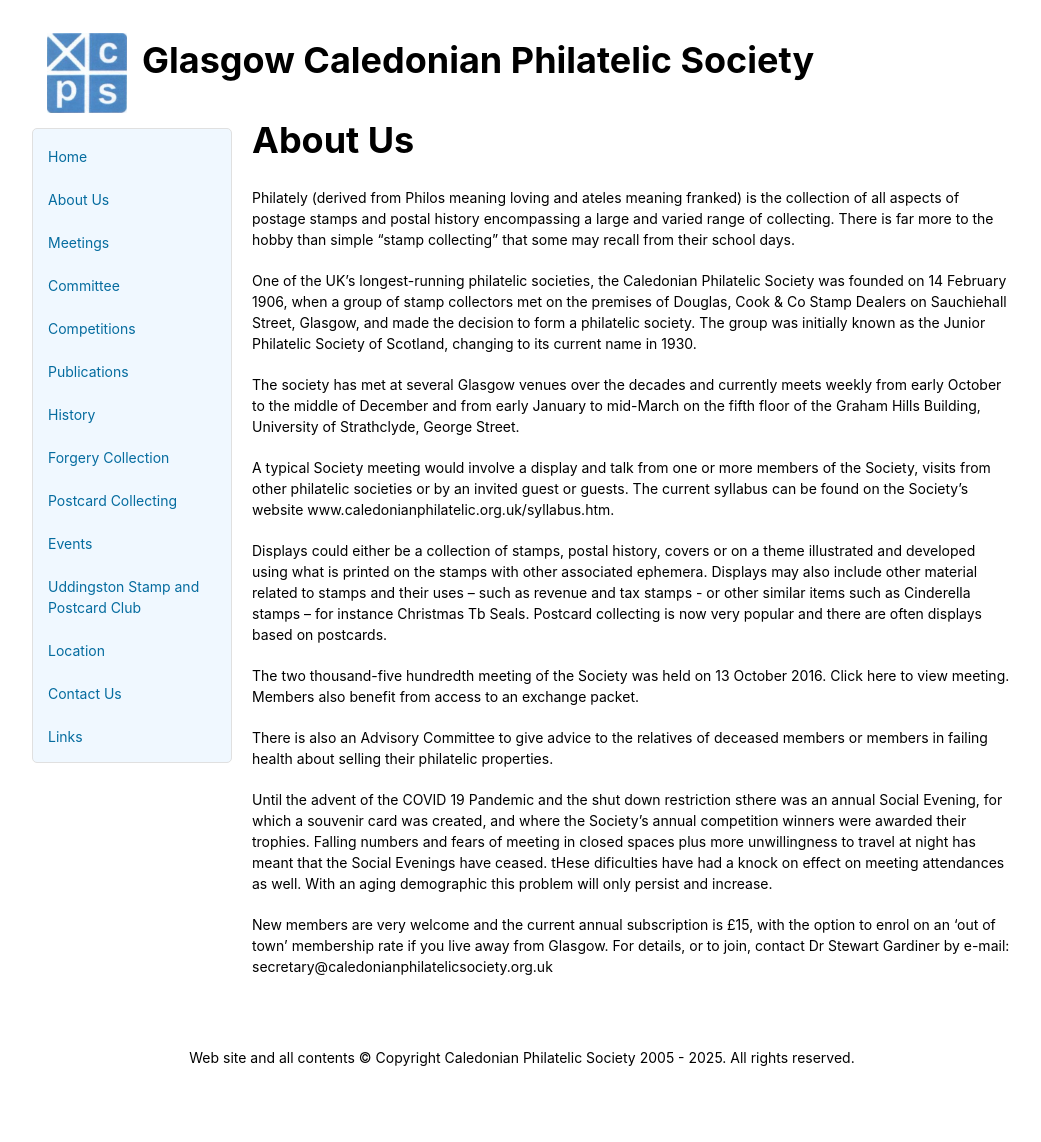
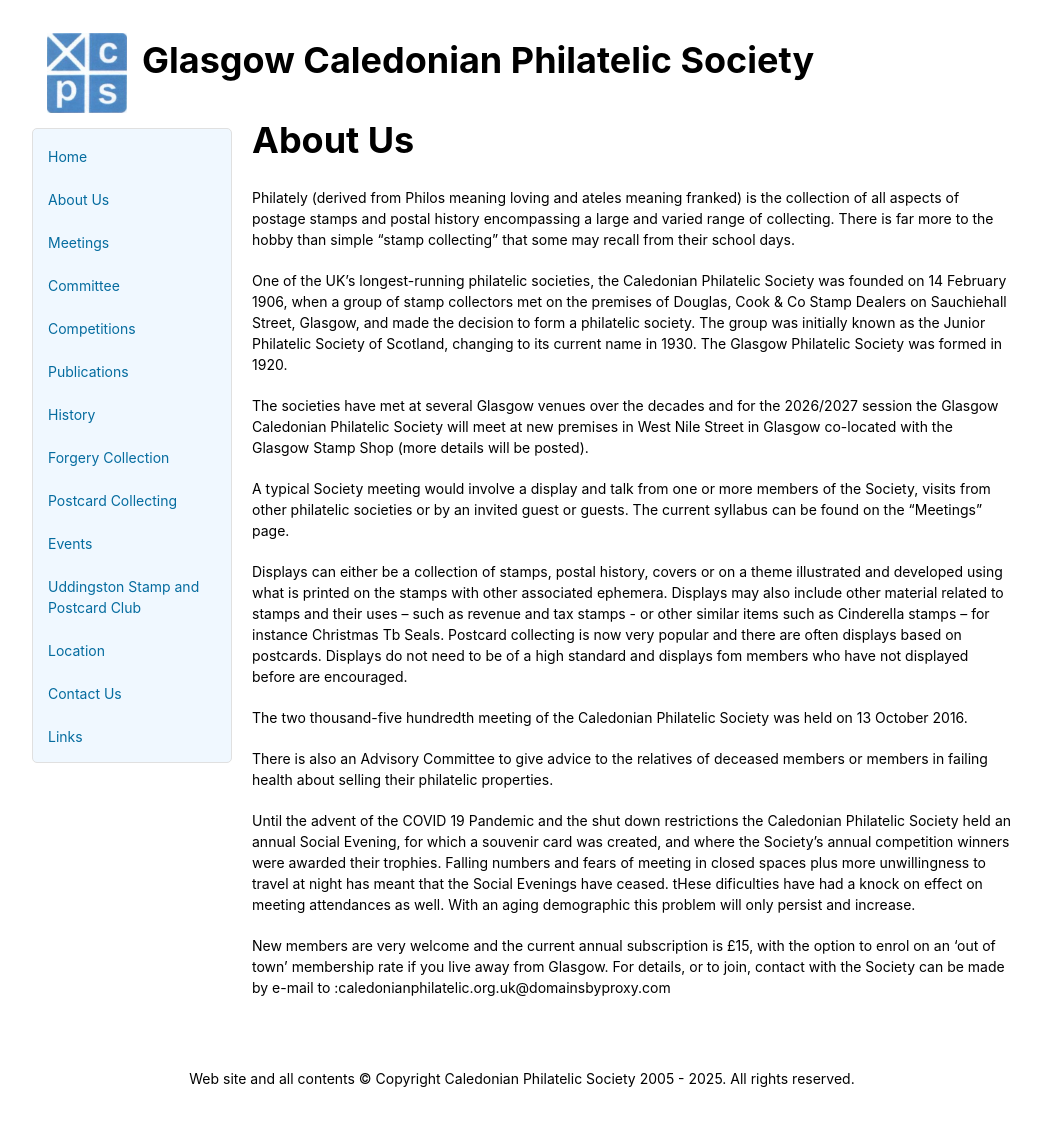
Before and after one commit to astalker/caledonian-stamps, a Jekyll site: the page built from about.md, in a window 1280 px wide. Shown: the whole page, without its empty margins (118-1159 px from the left). Built offline with Jekyll 4.4.1, drawn with Linux system fonts in a browser that asks for light colours; our own code applies the rules of GitHub Pages for plain Markdown files; before the commit the page ends 1121 px from its top, so only the background shows below that.

Commit message:
General Update to About Page

```diff
--- a/about.md
+++ b/about.md
@@ -2,18 +2,18 @@
 
 Philately (derived from Philos meaning loving and ateles meaning franked) is the collection of all aspects of postage stamps and postal history encompassing a large and varied range of collecting. There is far more to the hobby than simple “stamp collecting” that some may recall from their school days.
 
-One of the UK’s longest-running philatelic societies, the Caledonian Philatelic Society was founded on 14 February 1906, when a group of stamp collectors met on the premises of Douglas, Cook & Co Stamp Dealers on Sauchiehall Street, Glasgow, and made the decision to form a philatelic society. The group was initially known as the Junior Philatelic Society of Scotland, changing to its current name in 1930.
+One of the UK’s longest-running philatelic societies, the Caledonian Philatelic Society was founded on 14 February 1906, when a group of stamp collectors met on the premises of Douglas, Cook & Co Stamp Dealers on Sauchiehall Street, Glasgow, and made the decision to form a philatelic society. The group was initially known as the Junior Philatelic Society of Scotland, changing to its current name in 1930. The Glasgow Philatelic Society was formed in 1920.
 
-The society has met at several Glasgow venues over the decades and currently meets weekly from early October to the middle of December and from early January to mid-March on the fifth floor of the Graham Hills Building, University of Strathclyde, George Street.
+The societies have met at several Glasgow venues over the decades and for the 2026/2027 session the Glasgow Caledonian Philatelic Society will meet at new premises in West Nile Street in Glasgow co-located with the Glasgow Stamp Shop (more details will be posted).
 
-A typical Society meeting would involve a display and talk from one or more members of the Society, visits from other philatelic societies or by an invited guest or guests. The current syllabus can be found on the Society’s website www.caledonianphilatelic.org.uk/syllabus.htm.
+A typical Society meeting would involve a display and talk from one or more members of the Society, visits from other philatelic societies or by an invited guest or guests. The current syllabus can be found on the "Meetings" page.
 
-Displays could either be a collection of stamps, postal history, covers or on a theme illustrated and developed using what is printed on the stamps with other associated ephemera. Displays may also include other material related to stamps and their uses – such as revenue and tax stamps - or other similar items such as Cinderella stamps – for instance Christmas Tb Seals. Postcard collecting is now very popular and there are often displays based on postcards.
+Displays can either be a collection of stamps, postal history, covers or on a theme illustrated and developed using what is printed on the stamps with other associated ephemera. Displays may also include other material related to stamps and their uses – such as revenue and tax stamps - or other similar items such as Cinderella stamps – for instance Christmas Tb Seals. Postcard collecting is now very popular and there are often displays based on postcards. Displays do not need to be of a high standard and displays fom members who have not displayed before are encouraged.
 
-The two thousand-five hundredth meeting of the Society was held on 13 October 2016. Click here to view meeting. Members also benefit from access to an exchange packet.
+The two thousand-five hundredth meeting of the Caledonian Philatelic Society was held on 13 October 2016.
 
 There is also an Advisory Committee to give advice to the relatives of deceased members or members in failing health about selling their philatelic properties.
 
-Until the advent of the COVID 19 Pandemic and the shut down restriction sthere was an annual Social Evening, for which a souvenir card was created, and where the Society’s annual competition winners were awarded their trophies. Falling numbers and fears of meeting in closed spaces plus more unwillingness to travel at night has meant that the Social Evenings have ceased. tHese dificulties have had a knock on effect on meeting attendances as well. With an aging demographic this problem will only persist and increase.
+Until the advent of the COVID 19 Pandemic and the shut down restrictions the Caledonian Philatelic Society held an annual Social Evening, for which a souvenir card was created, and where the Society’s annual competition winners were awarded their trophies. Falling numbers and fears of meeting in closed spaces plus more unwillingness to travel at night has meant that the Social Evenings have ceased. tHese dificulties have had a knock on effect on meeting attendances as well. With an aging demographic this problem will only persist and increase.
 
-New members are very welcome and the current annual subscription is £15, with the option to enrol on an ‘out of town’ membership rate if you live away from Glasgow. For details, or to join, contact Dr Stewart Gardiner by e-mail: secretary@caledonianphilatelicsociety.org.uk
+New members are very welcome and the current annual subscription is £15, with the option to enrol on an ‘out of town’ membership rate if you live away from Glasgow. For details, or to join, contact with the Society can be made by e-mail to :caledonianphilatelic.org.uk@domainsbyproxy.com
```
